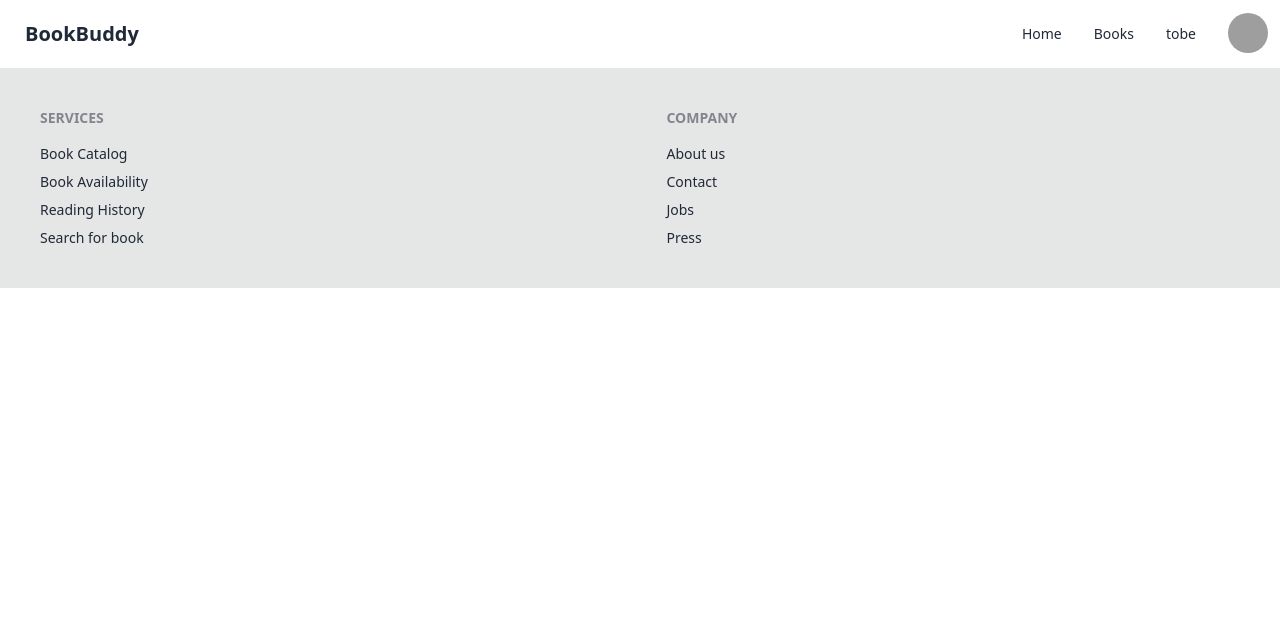
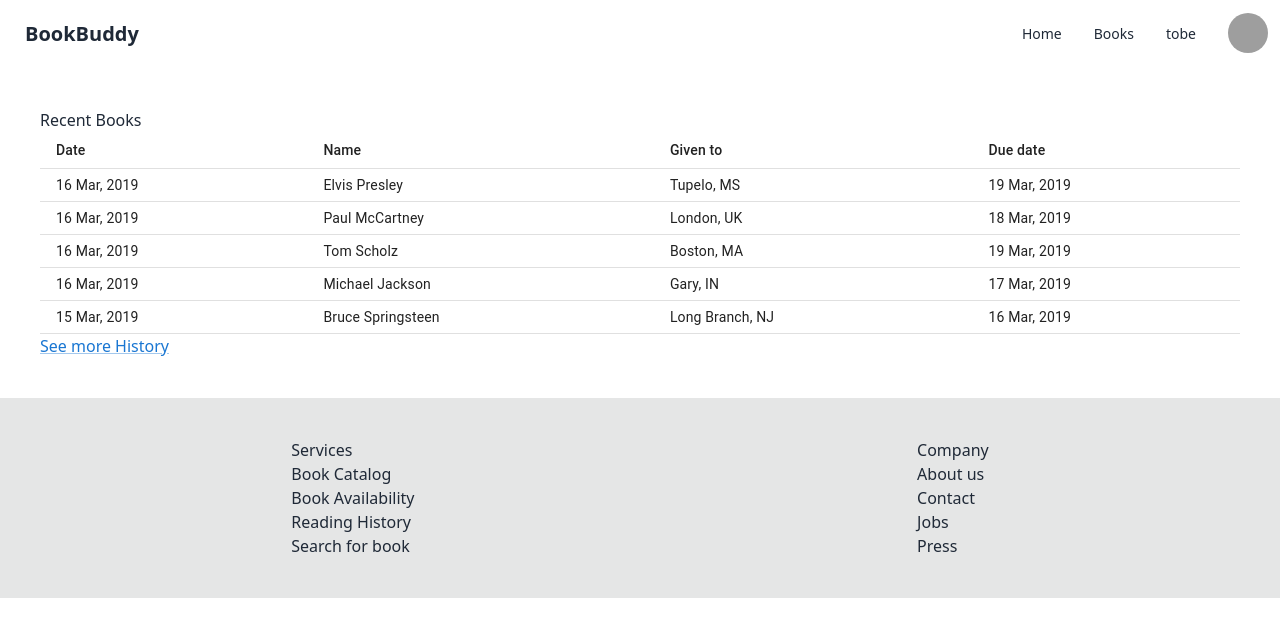
Before and after one commit to VinayakVispute/BookBuddy, a React (Vite) app in the folder Frontend-User/: page /Dashboard in a window 1280 px wide. Shown: the top 636 px of the page. Built offline with nearby package versions, Linux system fonts and the light colour scheme; grey boxes are pictures that could not be loaded.

Commit message:
dashboard work in progress

```diff
--- a/Frontend-User/src/App.jsx
+++ b/Frontend-User/src/App.jsx
@@ -4,7 +4,8 @@ import {
   Login,
   AdminLogin,
   Register,
-  Display
+  Display,
+  Dashboard
 } from './Pages'
 import { Footer, Navbar } from "./Componenets";
 
@@ -21,6 +22,7 @@ function App() {
           <Route exact path="/Register" element={<Register />} />
           <Route exact path="/" element={<Home />} />
           <Route exact path="/Display" element={<Display />}></Route>
+          <Route exact path="/Dashboard" element={<Dashboard />}></Route>
 
         </Routes>
       </Router>
--- a/Frontend-User/src/Componenets/Footer.jsx
+++ b/Frontend-User/src/Componenets/Footer.jsx
@@ -1,16 +1,16 @@
 
 function Footer() {
   return (
-    <footer className="footer p-10 bg-base-300 text-base-content">
-  <div>
-    <span className="footer-title">Services</span>
+    <footer className="flex flex-row justify-around p-10 bg-base-300 text-base-content">
+  <div className="flex flex-col">
+    <span >Services</span>
     <a className="link link-hover">Book Catalog</a>
     <a className="link link-hover">Book Availability</a>
     <a className="link link-hover">Reading History</a>
     <a className="link link-hover">Search for book</a>
   </div>
-  <div>
-    <span className="footer-title">Company</span>
+  <div className="flex flex-col">
+    <span >Company</span>
     <a className="link link-hover">About us</a>
     <a className="link link-hover">Contact</a>
     <a className="link link-hover">Jobs</a>
--- /dev/null
+++ b/Frontend-User/src/Pages/Dashboard/Dashboard.jsx
@@ -0,0 +1,11 @@
+import Books_log from './components/Books_log'
+
+function Dashboard() {
+  return (
+    <div>
+        <Books_log/>
+    </div>
+  )
+}
+
+export default Dashboard
--- /dev/null
+++ b/Frontend-User/src/Pages/Dashboard/components/Books_log.jsx
@@ -0,0 +1,87 @@
+import * as React from "react";
+import Link from "@mui/material/Link";
+import Table from "@mui/material/Table";
+import TableBody from "@mui/material/TableBody";
+import TableCell from "@mui/material/TableCell";
+import TableHead from "@mui/material/TableHead";
+import TableRow from "@mui/material/TableRow";
+
+// Generate Order Data
+function createData(id, date, name, GivenTo, DueDate) {
+  return { id, date, name, GivenTo, DueDate };
+}
+
+const rows = [
+  createData(
+    0,
+    "16 Mar, 2019",
+    "Elvis Presley",
+    "Tupelo, MS",
+    "19 Mar, 2019"
+  ),
+  createData(
+    1,
+    "16 Mar, 2019",
+    "Paul McCartney",
+    "London, UK",
+    "18 Mar, 2019"
+  ),
+  createData(
+    2,
+    "16 Mar, 2019",
+    "Tom Scholz",
+    "Boston, MA",
+    "19 Mar, 2019"
+  ),
+  createData(
+    3,
+    "16 Mar, 2019",
+    "Michael Jackson",
+    "Gary, IN",
+    "17 Mar, 2019"
+  ),
+  createData(
+    4,
+    "15 Mar, 2019",
+    "Bruce Springsteen",
+    "Long Branch, NJ",
+    "16 Mar, 2019"
+  ),
+];
+
+function preventDefault(event) {
+  event.preventDefault();
+}
+
+export default function Orders() {
+  return (
+    <div className="bg-white p-5 m-5">
+      <React.Fragment>
+        <p>Recent Books</p>
+        <Table size="small">
+          <TableHead>
+            <TableRow>
+              <TableCell>Date</TableCell>
+              <TableCell>Name</TableCell>
+              <TableCell>Given to</TableCell>
+              <TableCell>Due date</TableCell>
+            </TableRow>
+          </TableHead>
+          <TableBody>
+            {rows.map((row) => (
+              <TableRow key={row.id}>
+                <TableCell>{row.date}</TableCell>
+                <TableCell>{row.name}</TableCell>
+                <TableCell>{row.GivenTo}</TableCell>
+                <TableCell>{row.DueDate}</TableCell>
+              </TableRow>
+            ))}
+          </TableBody>
+        </Table>
+        <Link color="primary" href="#" onClick={preventDefault} sx={{ mt: 3 }}>
+          See more History
+        </Link>
+      </React.Fragment>
+    </div>
+  );
+}
--- a/Frontend-User/src/Pages/index.jsx
+++ b/Frontend-User/src/Pages/index.jsx
@@ -2,11 +2,13 @@ import { Login, AdminLogin } from "./Auth/Login"
 import Register from './Auth/Register'
 import Home from "./Home"
 import Display from './Display/Display';
+import Dashboard from "./Dashboard/Dashboard";
 
 export {
     Home,
     Login,
     AdminLogin,
     Register,
-    Display
+    Display,
+    Dashboard
 }
```
